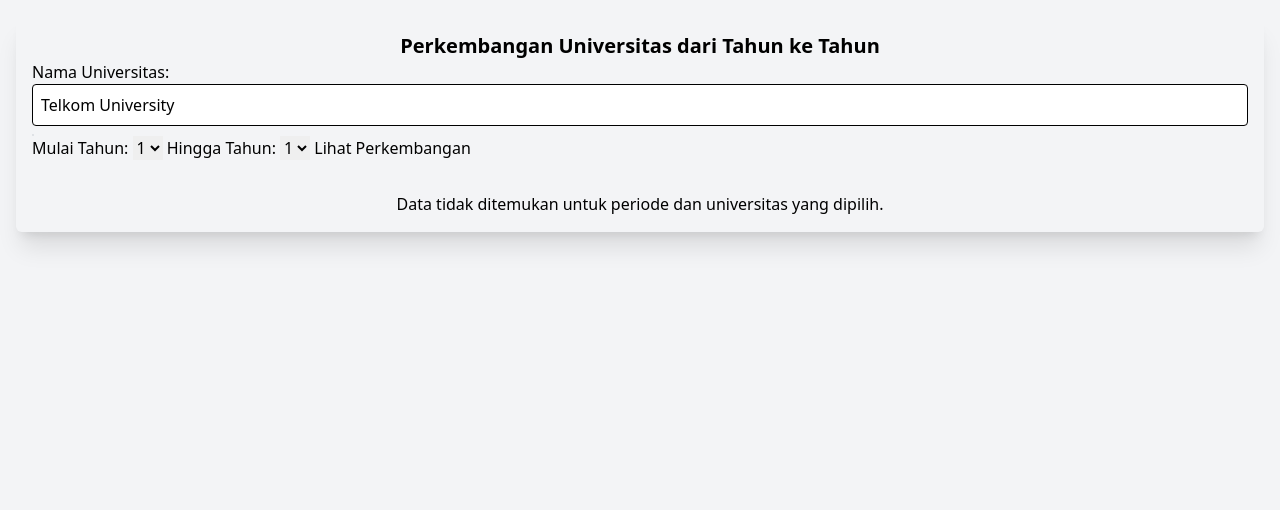
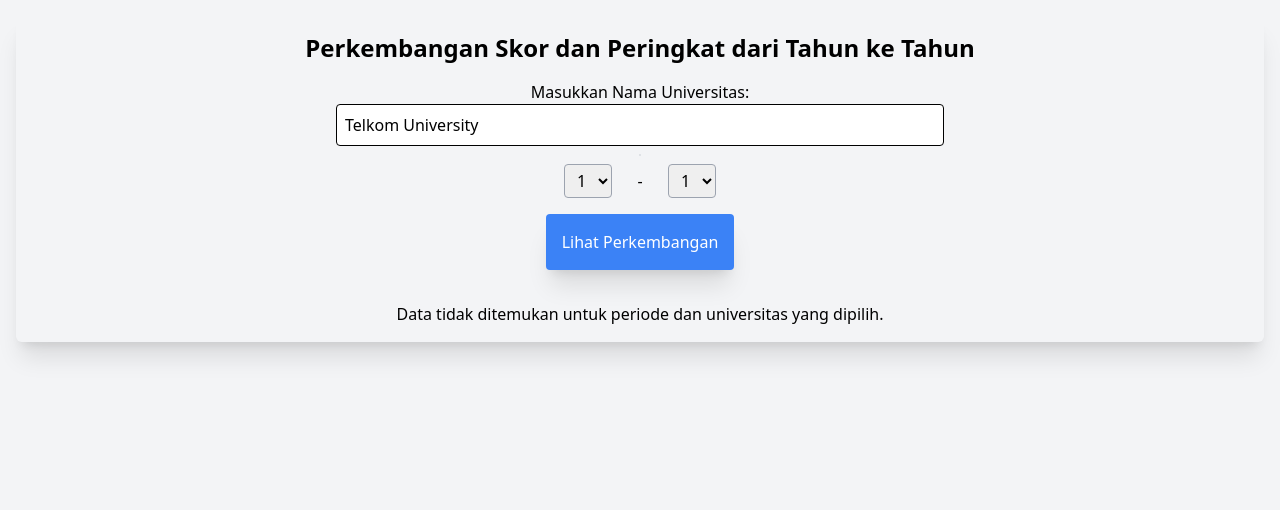
Before and after one commit to BagasCaturS/Pa-new_banget, a PHP site: page /yearToyear.php in a window 1280 px wide. Shown: the part 64-574 px from the top of the page. Run offline with PHP 8.4, Linux system fonts and the light colour scheme; tables that the repository leaves empty hold one stand-in row (values such as "Sample post"); some libraries are stand-ins or nearby versions.

Commit message:
Halaman yearToyear sudah oke styling sudah oke

```diff
--- a/yearToyear.php
+++ b/yearToyear.php
@@ -98,22 +98,24 @@
 
         <div class="shadow-xl rounded-md p-4">
 
-            <form method="post" action="yearToyear.php">
-                <div class="flex flex-col">
+            <form class='flex items-center flex-col' method="post" action="yearToyear.php">
+            <h2 class="text-center text-2xl font-bold mb-4">Perkembangan Skor dan Peringkat dari Tahun ke Tahun</h2>
 
-                    <h1 class="text-center font-bold text-xl">Perkembangan Universitas dari Tahun ke Tahun</h1>
-                    <div class="flex flex-col">
-                        <label for="nama_univ">Nama Universitas:</label>
+                <div class="flex flex-col w-1/2">
+
+                    <div class="flex flex-col justify-center items-center">
+                        <label for="nama_univ">Masukkan Nama Universitas:</label>
                         <input type="text" name="nama_univ" id="nama_univ"
                             class="w-full p-2 border border-black rounded" placeholder="Search for University..."
                             value="<?php echo isset($_POST['nama_univ']) ? htmlspecialchars($_POST['nama_univ']) : 'Telkom University'; ?>"
                             autocomplete="off">
-                        <ul id="suggestion4" class="mt-2 bg-white border border-gray-300 rounded w-fit"></ul>
+                        <ul id="suggestion4" class="mt-2 mb-2 bg-white border border-gray-300 rounded w-fit"></ul>
                     </div>
                 </div>
+                <div class="flex items-center justify-evenly w-1/6 mb-4">
 
-                <label for="start_year">Mulai Tahun:</label>
-                <select name="start_year" id="start_year">
+                    <!-- <label for="start_year"></label> -->
+                    <select class="border border-gray-400 rounded px-2 py-1" name="start_year" id="start_year">
                         <?php foreach ($years as $year): ?>
                             <option value="<?php echo $year; ?>" <?php echo (isset($_POST['start_year']) && $_POST['start_year'] == $year) ? 'selected' : ''; ?>>
                                 <?php echo $year; ?>
@@ -121,21 +123,24 @@
                         <?php endforeach; ?>
                     </select>
 
-                <label for="end_year">Hingga Tahun:</label>
-                <select name="end_year" id="end_year">
+                    <!-- <label for="end_year">-</label> -->
+                     <p>-</p>
+                    <select class="border border-gray-400 rounded px-2 py-1" name="end_year" id="end_year">
                         <?php foreach ($years as $year): ?>
                             <option value="<?php echo $year; ?>" <?php echo (isset($_POST['end_year']) && $_POST['end_year'] == $year) ? 'selected' : '2024'; ?>>
                                 <?php echo $year; ?>
                             </option>
                         <?php endforeach; ?>
                     </select>
+                </div>
 
 
-                <button type="submit">Lihat Perkembangan</button>
+                <button
+                    class="p-4 rounded bg-blue-500 text-white hover:bg-blue-700 hover:shadow-none shadow-xl transition"
+                    type="submit">Lihat Perkembangan</button>
             </form>
             <?php if (!empty($chart_data) && !empty($radar_data)): ?>
                 <div class="mt-8">
-                    <h2 class="text-center text-2xl font-bold mb-4">Perkembangan Skor dan Peringkat dari Tahun ke Tahun</h2>
                     <div class="grid grid-cols-1 md:grid-cols-2 lg:grid-cols-3 gap-6">
                         <?php foreach ($chart_data as $year => $scores): ?>
                             <div class="bg-white p-4 shadow-md rounded-md flexe flex-col">
```
Lines whose indentation alone changed are shown as unchanged.
